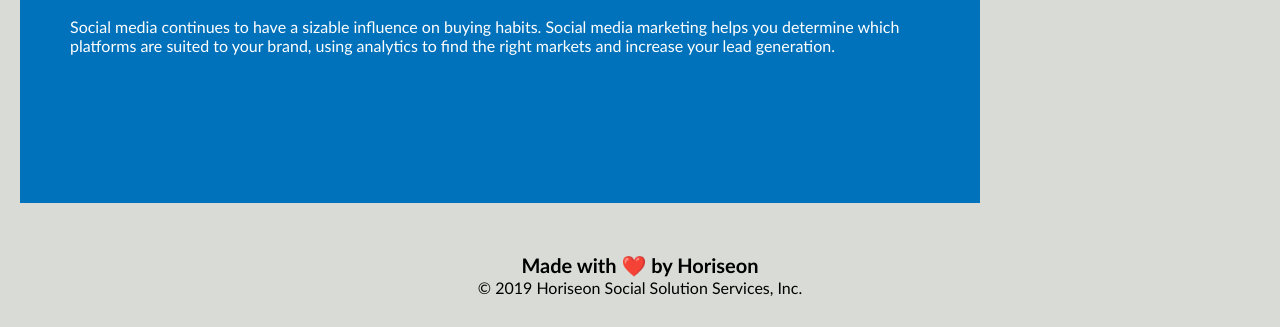
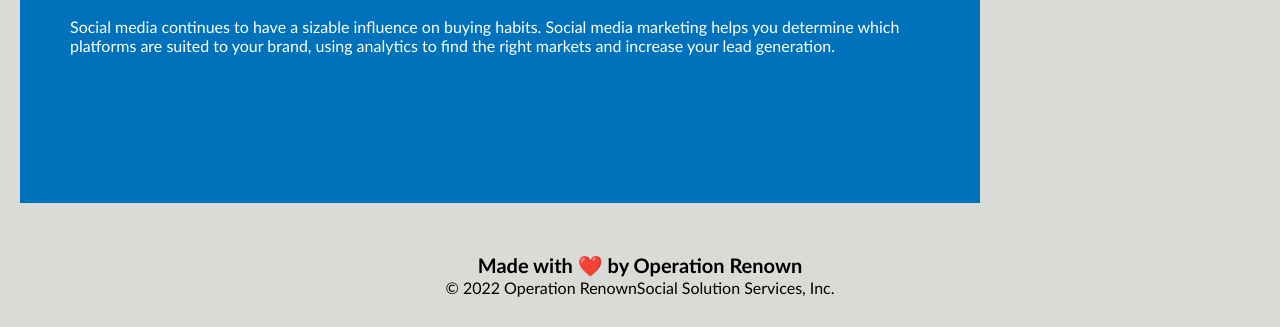
Before and after one commit to wevexOP/Operation-Renown, a plain HTML site: page index.html in a window 1280 px wide. Shown: the part 1659-1986 px from the top of the page. Drawn offline with Linux system fonts and the light colour scheme; files that its build step writes are made by us from their sources.

Commit message:
Here we are adding the titles from the starter code to the original title.

```diff
--- a/index.html
+++ b/index.html
@@ -10,7 +10,7 @@
 
 <body>
     <div class="header">
-        <h1>Hori<span class="seo">seo</span>n</h1>
+        <h1>Operation Renown<span class="seo"></span></h1>
         <div>
             <ul>
                 <li>
@@ -73,9 +73,9 @@
         </div>
     </div>
     <div class="footer">
-        <h2>Made with ❤️️ by Horiseon</h2>
+        <h2>Made with ❤️️ by Operation Renown</h2>
         <p>
-            &copy; 2019 Horiseon Social Solution Services, Inc.
+            &copy; 2022 Operation RenownSocial Solution Services, Inc.
         </p>
     </div>
 </body>
```
Also changed, not shown: 1 other file.
